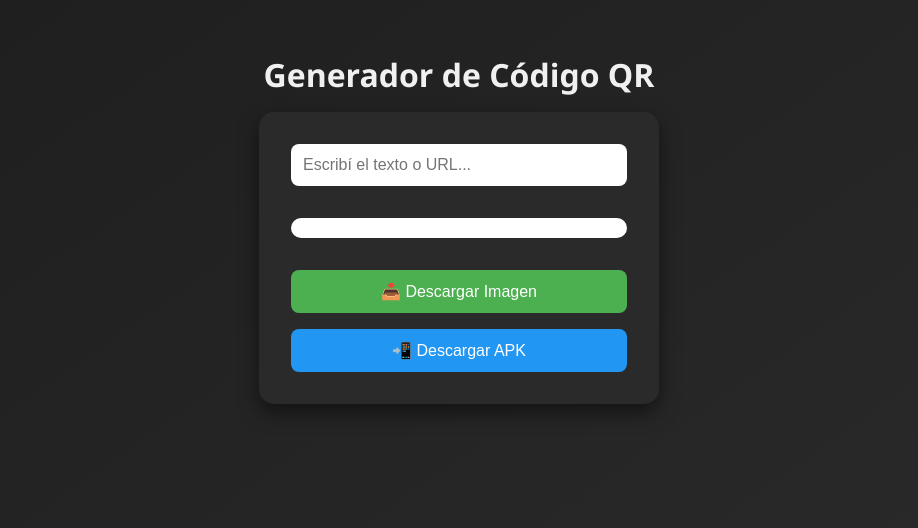
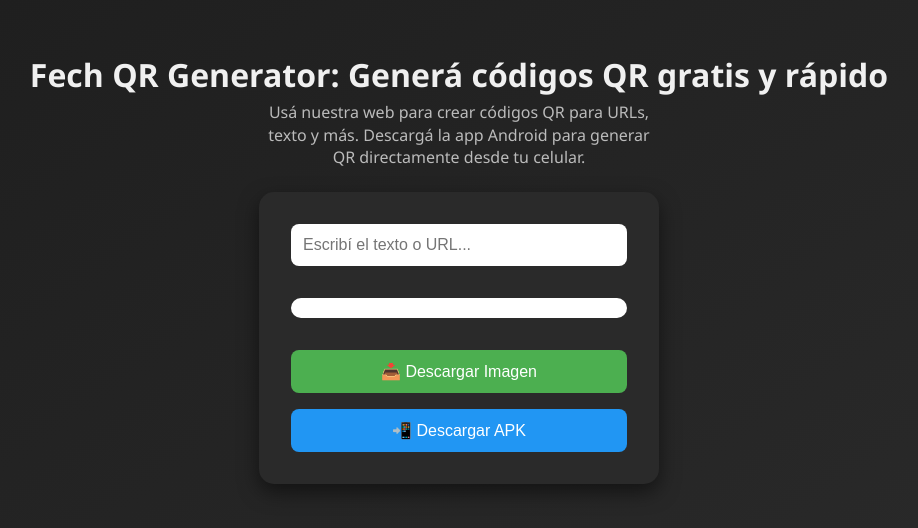
Before and after one commit to FefinDev/qrcodegenerator, a plain HTML site: page index.html in a window 1280 px wide. Shown: the whole page, without its empty margins (181-1099 px from the left). Drawn offline with Linux system fonts and the light colour scheme.

Commit message:
Update index.html

```diff
--- a/index.html
+++ b/index.html
@@ -3,7 +3,9 @@
 <head>
     <meta charset="UTF-8" />
     <meta name="viewport" content="width=device-width, initial-scale=1" />
-    <title>Generador de Códigos QR</title>
+    <title>Fech QR Generator - Generador rápido y fácil de códigos QR</title>
+    <meta name="description" content="Generá códigos QR fácilmente con Fech QR Generator. Online, gratis y con opción para descargar la app Android (.apk)." />
+    <meta name="keywords" content="fech qr generator, generador qr, código qr, app qr android, crear qr gratis" />
     <link rel="icon" href="favicon.png" type="image/png" />
 
     <style>
@@ -22,9 +24,17 @@
             min-height: 100vh;
         }
         h1 {
-            margin-bottom: 1rem;
+            margin-bottom: 0.3rem;
             font-size: 2rem;
             text-align: center;
+        }
+        p.lead {
+            max-width: 400px;
+            margin: 0 auto 1.5rem auto;
+            color: #bbb;
+            font-size: 1rem;
+            text-align: center;
+            line-height: 1.4;
         }
         .container {
             background: #2a2a2a;
@@ -99,12 +109,20 @@
             h1 {
                 font-size: 1.5rem;
             }
+            p.lead {
+                font-size: 0.9rem;
+            }
         }
     </style>
 </head>
 <body>
 
-    <h1>Generador de Código QR</h1>
+    <h1>Fech QR Generator: Generá códigos QR gratis y rápido</h1>
+    <p class="lead">
+        Usá nuestra web para crear códigos QR para URLs, texto y más.
+        Descargá la app Android para generar QR directamente desde tu celular.
+    </p>
+
     <div class="container">
         <input type="text" id="texto" placeholder="Escribí el texto o URL..." />
 
@@ -126,7 +144,6 @@
     <script>
         const input = document.getElementById('texto');
         const qrContainer = document.getElementById('qrcode');
-        const qrBox = document.getElementById('qrcode-container');
         const textoQR = document.getElementById('textoQR');
 
         let qr;
```
